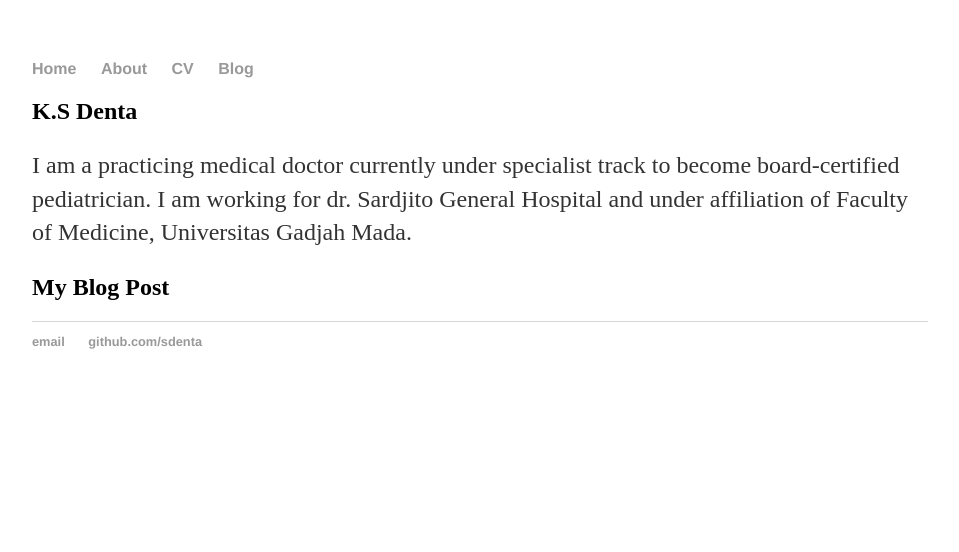
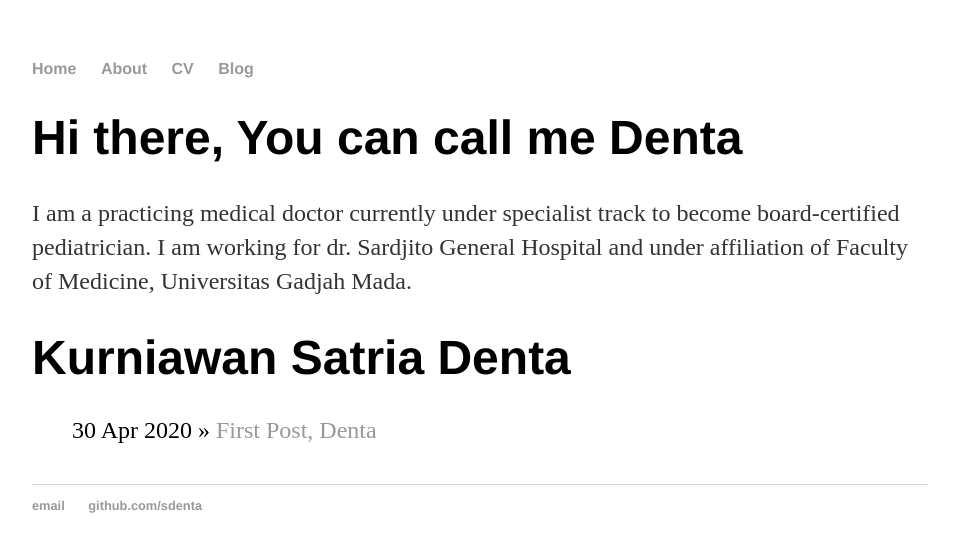
Before and after one commit to sdenta/sdenta.github.io, a Jekyll site: the page built from index.html, in a window 1280 px wide. Shown: the top 552 px of the page, without its empty margins (160-1119 px from the left). Built offline with Jekyll 4.4.1, drawn with Linux system fonts in a browser that asks for light colours.

Commit message:
back to initial index.html

```diff
--- a/index.html
+++ b/index.html
@@ -2,14 +2,14 @@
 layout: default
 title: Kurniawan Satria Denta
 ---
-
 <div class="blurb">
-	<h2>K.S Denta </h2>
+	<h1>Hi there, You can call me Denta</h1>
 	<p>I am a practicing medical doctor currently under specialist track to become board-certified pediatrician. I am working for dr. Sardjito General Hospital and under affiliation of Faculty of Medicine, Universitas Gadjah Mada. </p>
 </div><!-- /.blurb -->
-<h2>My Blog Post</h2>
-	{% if post.excerpt != post.content %}
-    <a href="{{ site.baseurl }}{{ post.url }}">Read more</a>
-{% endif %}
+<h1>{{ page.title }}</h1>
+	<ul class="posts">
+
+	  {% for post in site.posts %}
+	    <li><span>{{ post.date | date_to_string }}</span> » <a href="{{ post.url }}" title="{{ post.title }}">{{ post.title }}</a></li>
+	  {% endfor %}
 	</ul>
-</div>
```
